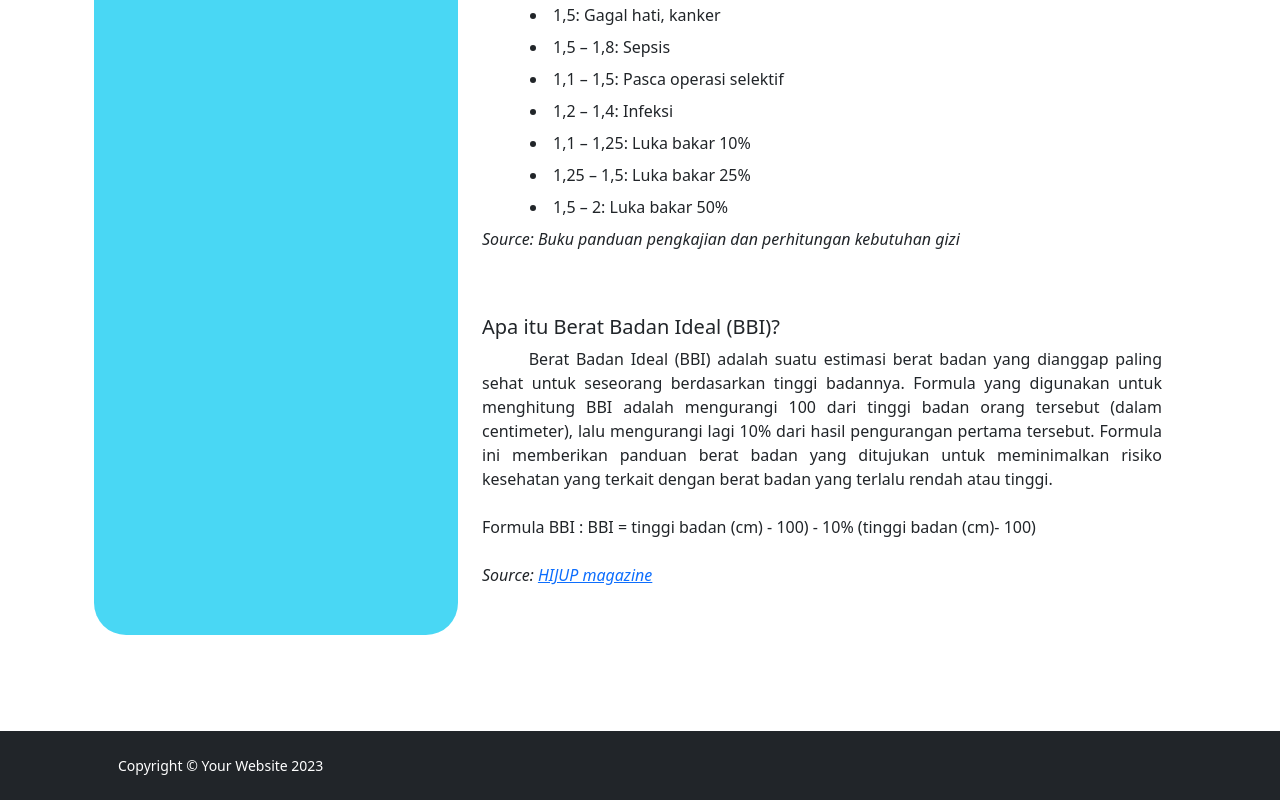
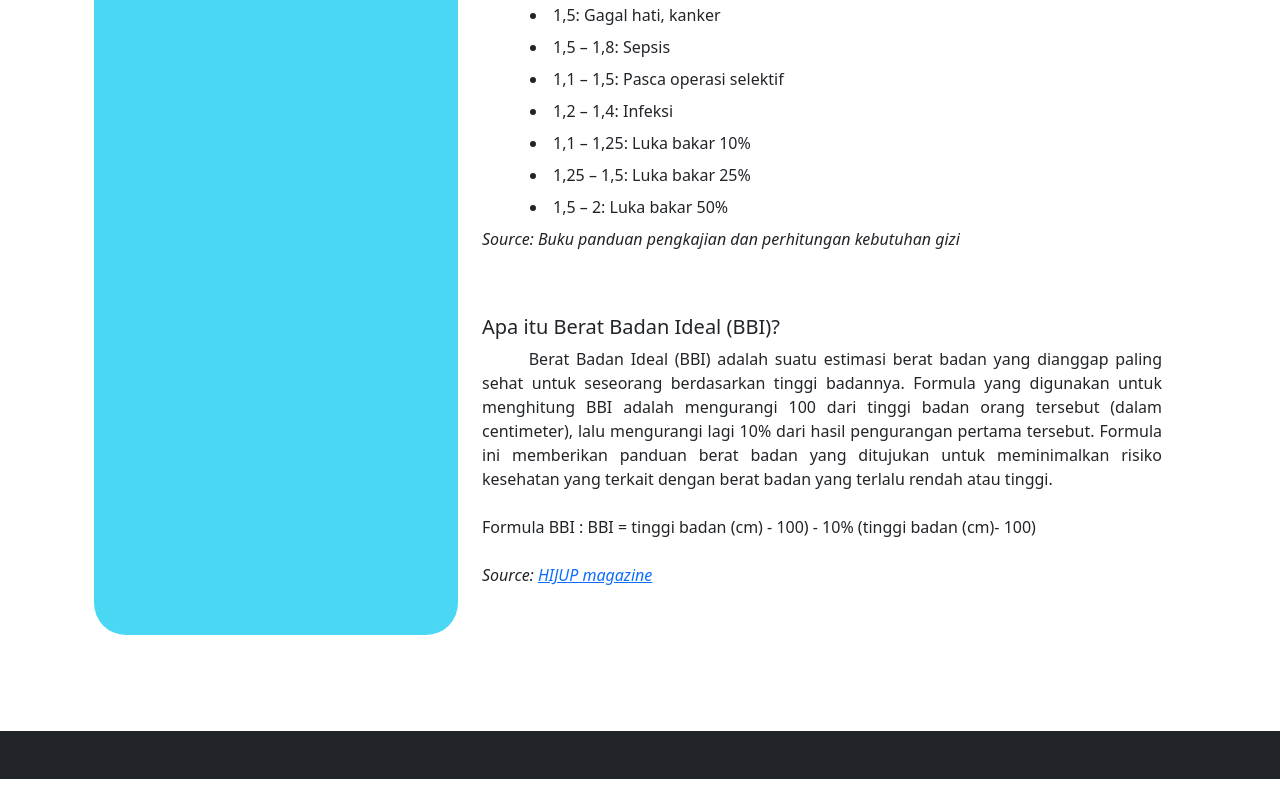
Before and after one commit to dzarghifer/CV_, a plain HTML site: page index.html in a window 1280 px wide. Shown: the part 2063-2863 px from the top of the page. After the commit the page ends 2842 px from the top, so only its background shows below. Drawn offline with Linux system fonts and the light colour scheme.

Commit message:
Update index.html

```diff
--- a/index.html
+++ b/index.html
@@ -186,7 +186,7 @@
         <footer class="bg-dark py-4 mt-auto">
             <div class="container px-5">
                 <div class="row align-items-center justify-content-between flex-column flex-sm-row">
-                    <div class="col-auto"><div class="small m-0 text-white">Copyright &copy; Your Website 2023</div></div>
+                    <div class="col-auto"><div class="small m-0 text-white"></div></div>
                 </div>
             </div>
         </footer>
```
